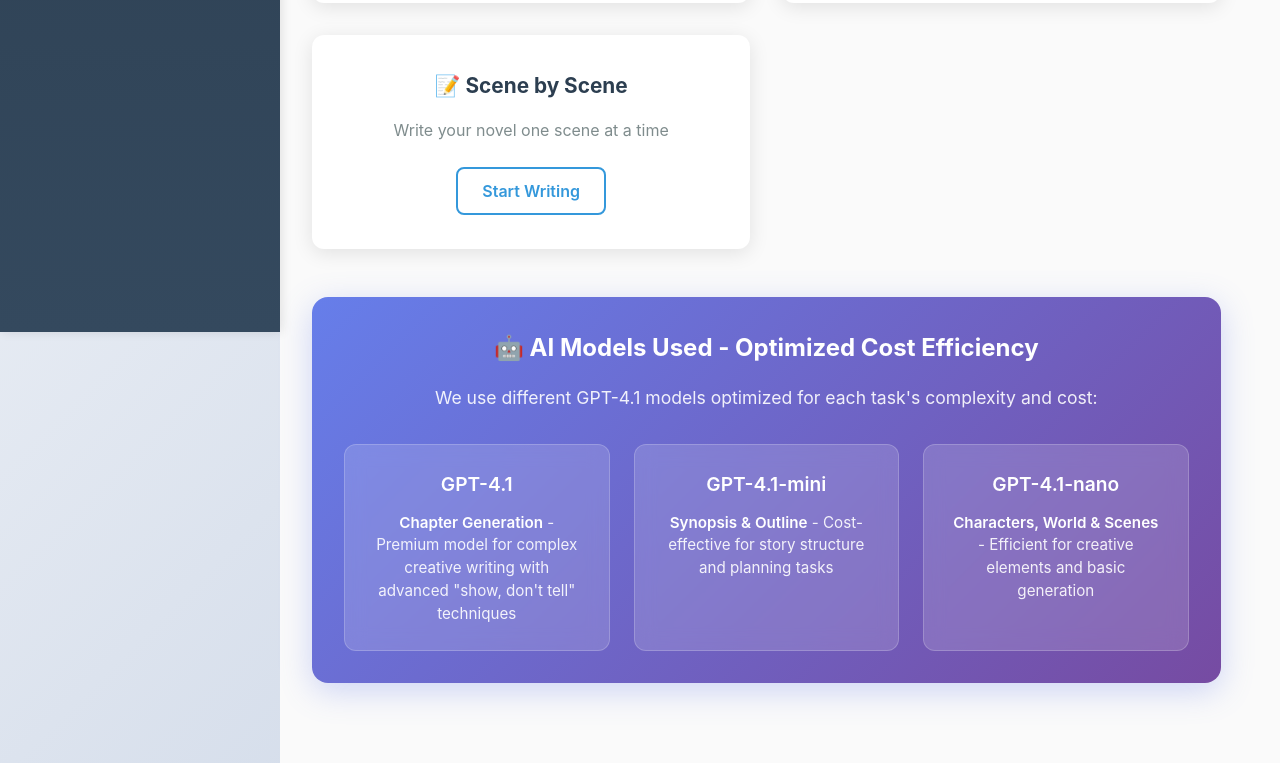
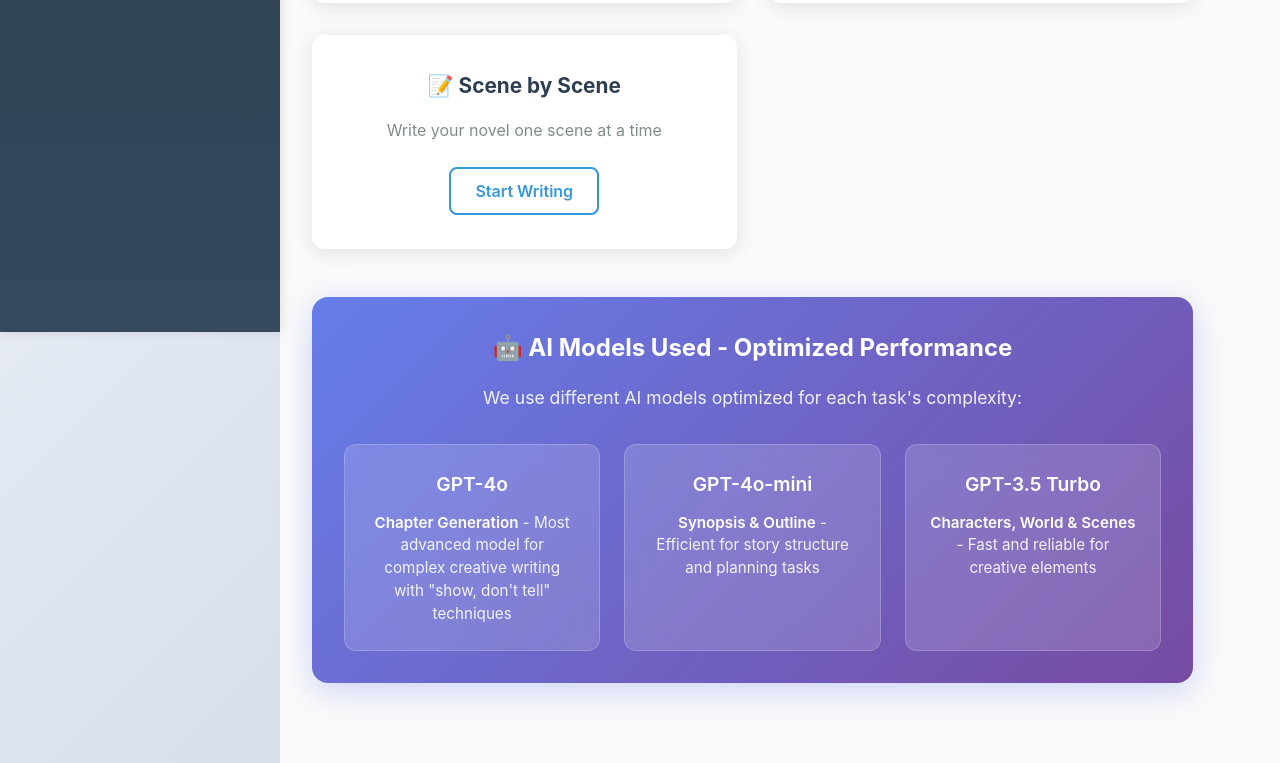
Before and after one commit to TheAccidentalTeacher/new-novel-generator, a React (Vite) app: page / in a window 1280 px wide. Shown: the part 468-1231 px from the top of the page. Built offline with nearby package versions, Linux system fonts and the light colour scheme.

Commit message:
Fix model names to use working OpenAI models - Reverted GPT-4.1 models to working alternatives

```diff
--- a/src/App.jsx
+++ b/src/App.jsx
@@ -987,20 +987,20 @@
         </div>
 
         <div className="ai-models-info">
-          <h3>🤖 AI Models Used - Optimized Cost Efficiency</h3>
-          <p>We use different GPT-4.1 models optimized for each task's complexity and cost:</p>
+          <h3>🤖 AI Models Used - Optimized Performance</h3>
+          <p>We use different AI models optimized for each task's complexity:</p>
           <div className="model-grid">
             <div className="model-card">
-              <h4>GPT-4.1</h4>
-              <p><strong>Chapter Generation</strong> - Premium model for complex creative writing with advanced "show, don't tell" techniques</p>
+              <h4>GPT-4o</h4>
+              <p><strong>Chapter Generation</strong> - Most advanced model for complex creative writing with "show, don't tell" techniques</p>
             </div>
             <div className="model-card">
-              <h4>GPT-4.1-mini</h4>
-              <p><strong>Synopsis & Outline</strong> - Cost-effective for story structure and planning tasks</p>
+              <h4>GPT-4o-mini</h4>
+              <p><strong>Synopsis & Outline</strong> - Efficient for story structure and planning tasks</p>
             </div>
             <div className="model-card">
-              <h4>GPT-4.1-nano</h4>
-              <p><strong>Characters, World & Scenes</strong> - Efficient for creative elements and basic generation</p>
+              <h4>GPT-3.5 Turbo</h4>
+              <p><strong>Characters, World & Scenes</strong> - Fast and reliable for creative elements</p>
             </div>
           </div>
         </div>
@@ -1051,7 +1051,7 @@
             className="btn-generate"
             disabled={loading}
           >
-            {loading ? 'Generating... (GPT-4.1-mini)' : '✨ Generate Synopsis'}
+            {loading ? 'Generating... (GPT-4o-mini)' : '✨ Generate Synopsis'}
           </button>
         </div>
 
@@ -1105,7 +1105,7 @@
             className="btn-generate"
             disabled={loading}
           >
-            {loading ? 'Generating... (GPT-4.1-nano)' : '✨ Generate Character'}
+            {loading ? 'Generating... (GPT-3.5 Turbo)' : '✨ Generate Character'}
           </button>
         </div>
       </div>
@@ -1143,7 +1143,7 @@
             className="btn-generate"
             disabled={loading}
           >
-            {loading ? 'Generating... (GPT-4.1-nano)' : '✨ Generate Element'}
+            {loading ? 'Generating... (GPT-3.5 Turbo)' : '✨ Generate Element'}
           </button>
         </div>
       </div>
@@ -1201,7 +1201,7 @@
             className="btn-generate"
             disabled={loading}
           >
-            {loading ? 'Generating... (GPT-4.1-mini)' : '✨ Generate Outline'}
+            {loading ? 'Generating... (GPT-4o-mini)' : '✨ Generate Outline'}
           </button>
         </div>
       </div>
@@ -1240,7 +1240,7 @@
             className="btn-generate"
             disabled={loading}
           >
-            {loading ? 'Generating... (GPT-4.1-nano)' : '✨ Generate Scene'}
+            {loading ? 'Generating... (GPT-3.5 Turbo)' : '✨ Generate Scene'}
           </button>
         </div>
       </div>
@@ -1396,7 +1396,7 @@
                 className="btn-next"
                 disabled={!quickGenData.userInput.trim() || loading}
               >
-                {loading ? 'Generating Synopsis & Outline... (GPT-4.1-mini)' : 'Next: Generate Outline →'}
+                {loading ? 'Generating Synopsis & Outline... (GPT-4o-mini)' : 'Next: Generate Outline →'}
               </button>
             </div>
           </div>
@@ -1426,7 +1426,7 @@
                 className="btn-generate"
                 disabled={loading}
               >
-                {loading ? 'Generating Chapter... (GPT-4.1-mini)' : `Generate Chapter ${quickGenData.outline.length + 1}`}
+                {loading ? 'Generating Chapter... (GPT-4o-mini)' : `Generate Chapter ${quickGenData.outline.length + 1}`}
               </button>
 
               {quickGenData.outline.length > 0 && (
@@ -1481,7 +1481,7 @@
                   className="btn-generate"
                   disabled={loading}
                 >
-                  {loading ? 'Writing Chapter... (GPT-4.1)' : `Write Chapter ${quickGenData.chapters.length + 1}`}
+                  {loading ? 'Writing Chapter... (GPT-4o)' : `Write Chapter ${quickGenData.chapters.length + 1}`}
                 </button>
               )}
 
```
Also changed, not shown: 1 other file (tests, documents, lock files or other folders).
